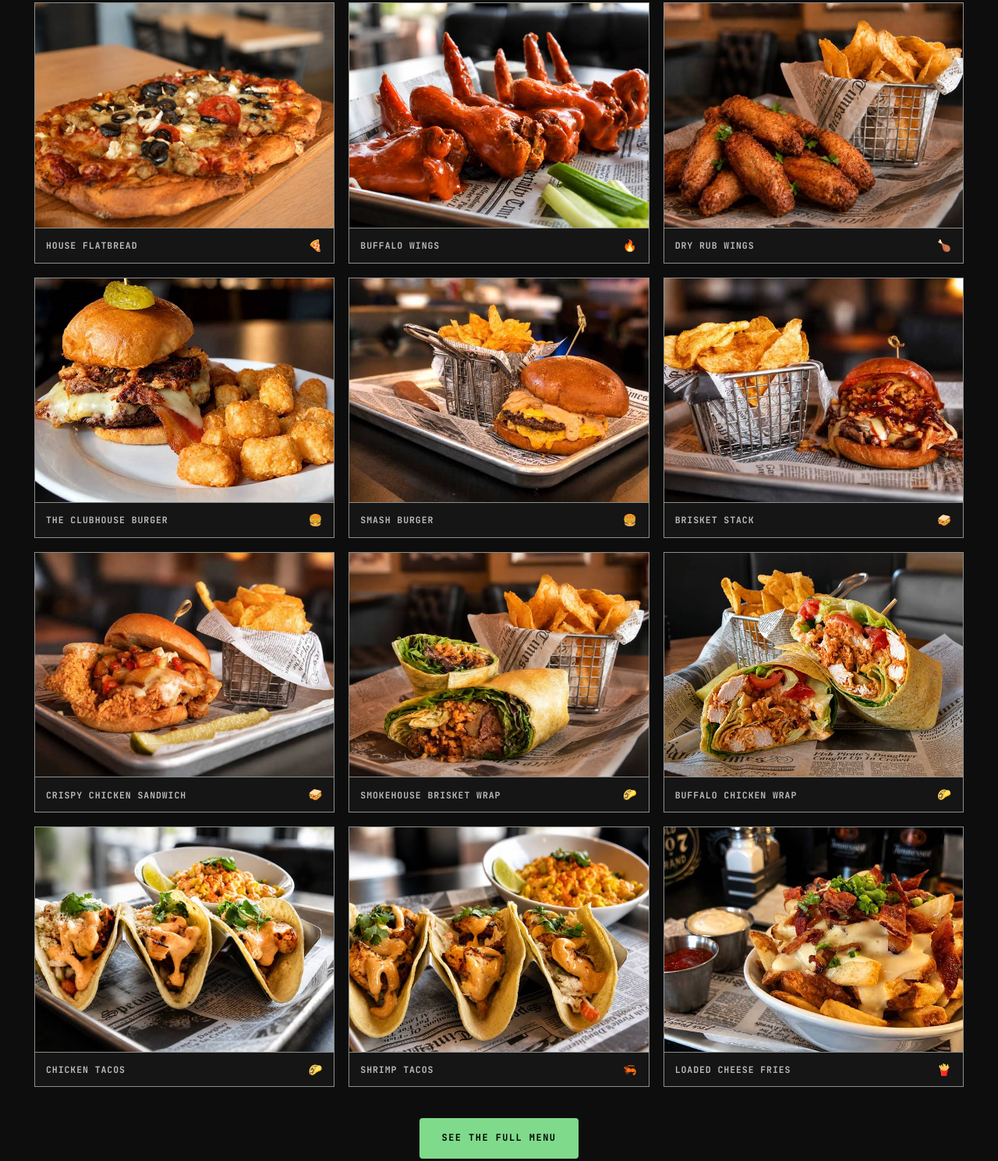
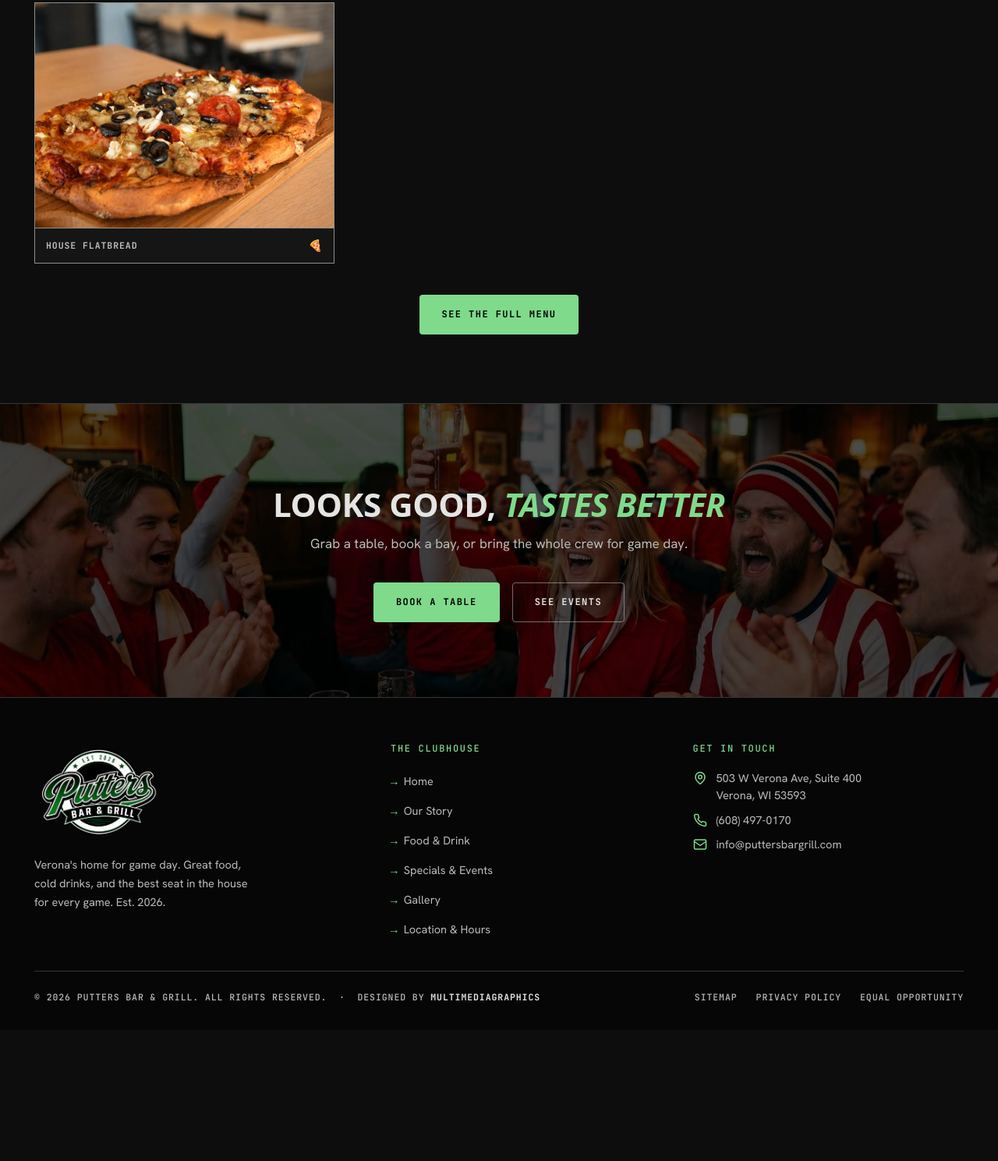
Before and after one commit to MMG001/putters-bar-grill, a plain HTML site: page gallery.html in a window 1280 px wide. Shown: the part 1590-3079 px from the top of the page at 78% size. After the commit the page ends 2911 px from the top, so only its background shows below. Drawn offline with Linux system fonts and the light colour scheme; a web font is replaced by a local one.

Commit message:
Gallery: remove sample stock food photos, keep only real Putters shots

```diff
--- a/gallery.html
+++ b/gallery.html
@@ -102,50 +102,6 @@
             <figure class="gallery-item" tabindex="0">
               <img src="assets/img/gallery/flatbread.jpg" alt="Flatbread pizza with sausage, pepperoni, olives, and onions on a wood board" loading="lazy">
               <figcaption><span>House Flatbread</span><span class="gallery-item__ic">&#127829;</span></figcaption>
-            </figure>
-            <figure class="gallery-item" tabindex="0">
-              <img src="assets/img/menu/buffalo-wings.jpg" alt="Buffalo chicken wings with celery sticks" loading="lazy">
-              <figcaption><span>Buffalo Wings</span><span class="gallery-item__ic">&#128293;</span></figcaption>
-            </figure>
-            <figure class="gallery-item" tabindex="0">
-              <img src="assets/img/menu/dry-rub-wings.jpg" alt="Dry rub chicken wings with a basket of house chips" loading="lazy">
-              <figcaption><span>Dry Rub Wings</span><span class="gallery-item__ic">&#127831;</span></figcaption>
-            </figure>
-            <figure class="gallery-item" tabindex="0">
-              <img src="assets/img/menu/bacon-burger.jpg" alt="Bacon cheeseburger topped with crispy onions, served with tater tots" loading="lazy">
-              <figcaption><span>The Clubhouse Burger</span><span class="gallery-item__ic">&#127828;</span></figcaption>
-            </figure>
-            <figure class="gallery-item" tabindex="0">
-              <img src="assets/img/menu/uptown-burger.jpg" alt="Smash burger stacked with cheese and toppings" loading="lazy">
-              <figcaption><span>Smash Burger</span><span class="gallery-item__ic">&#127828;</span></figcaption>
-            </figure>
-            <figure class="gallery-item" tabindex="0">
-              <img src="assets/img/menu/brisket-sandwich.jpg" alt="BBQ brisket sandwich with melted cheese and crispy onions, served with house chips" loading="lazy">
-              <figcaption><span>Brisket Stack</span><span class="gallery-item__ic">&#129386;</span></figcaption>
-            </figure>
-            <figure class="gallery-item" tabindex="0">
-              <img src="assets/img/menu/chicken-sandwich.jpg" alt="Crispy fried chicken sandwich with cheese and salsa, served with chips and a pickle" loading="lazy">
-              <figcaption><span>Crispy Chicken Sandwich</span><span class="gallery-item__ic">&#129386;</span></figcaption>
-            </figure>
-            <figure class="gallery-item" tabindex="0">
-              <img src="assets/img/menu/brisket-wrap.jpg" alt="Brisket wrap halves with greens, served with house chips" loading="lazy">
-              <figcaption><span>Smokehouse Brisket Wrap</span><span class="gallery-item__ic">&#127790;</span></figcaption>
-            </figure>
-            <figure class="gallery-item" tabindex="0">
-              <img src="assets/img/menu/buffalo-wrap.jpg" alt="Buffalo chicken wrap with lettuce and tomato, served with chips" loading="lazy">
-              <figcaption><span>Buffalo Chicken Wrap</span><span class="gallery-item__ic">&#127790;</span></figcaption>
-            </figure>
-            <figure class="gallery-item" tabindex="0">
-              <img src="assets/img/menu/chicken-tacos.jpg" alt="Chicken tacos topped with corn salsa" loading="lazy">
-              <figcaption><span>Chicken Tacos</span><span class="gallery-item__ic">&#127790;</span></figcaption>
-            </figure>
-            <figure class="gallery-item" tabindex="0">
-              <img src="assets/img/menu/shrimp-tacos.jpg" alt="Shrimp tacos topped with corn salsa" loading="lazy">
-              <figcaption><span>Shrimp Tacos</span><span class="gallery-item__ic">&#129424;</span></figcaption>
-            </figure>
-            <figure class="gallery-item" tabindex="0">
-              <img src="assets/img/menu/cheese-fries.jpg" alt="Loaded cheese fries" loading="lazy">
-              <figcaption><span>Loaded Cheese Fries</span><span class="gallery-item__ic">&#127839;</span></figcaption>
             </figure>
           </div>
           <div class="hero-actions" style="justify-content:center; margin-top:40px;">
```
